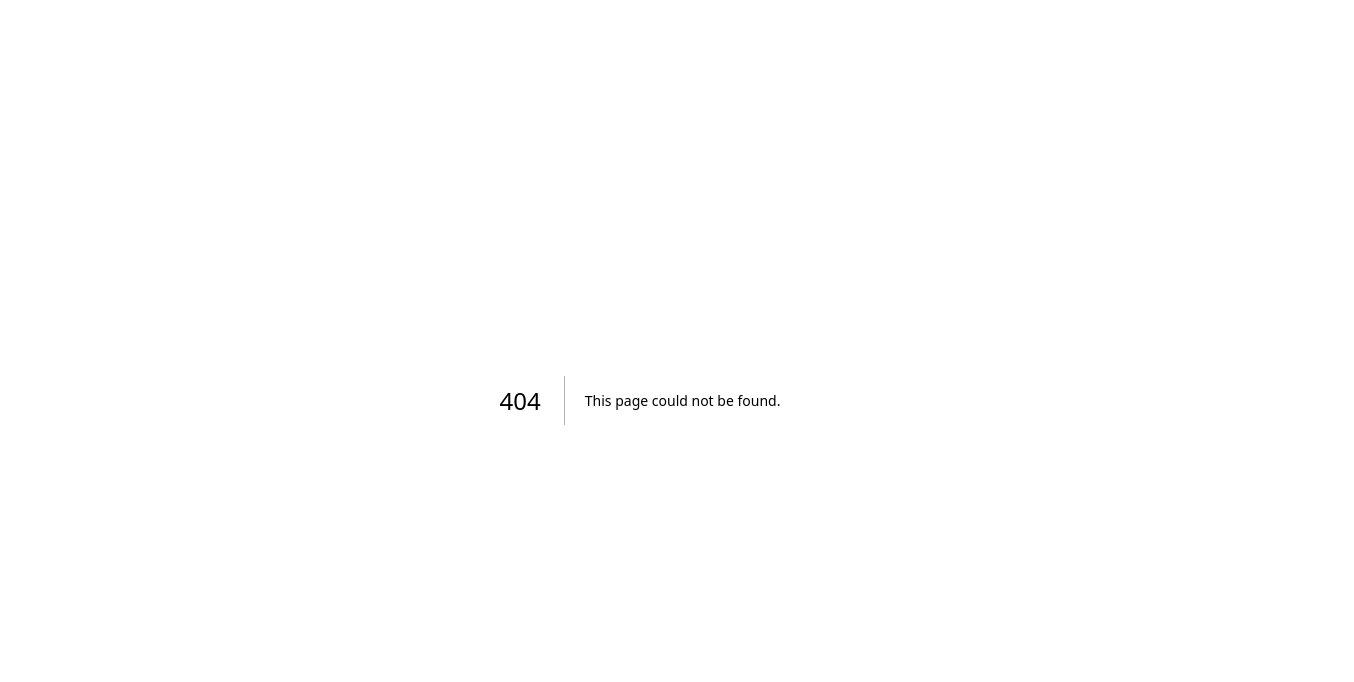
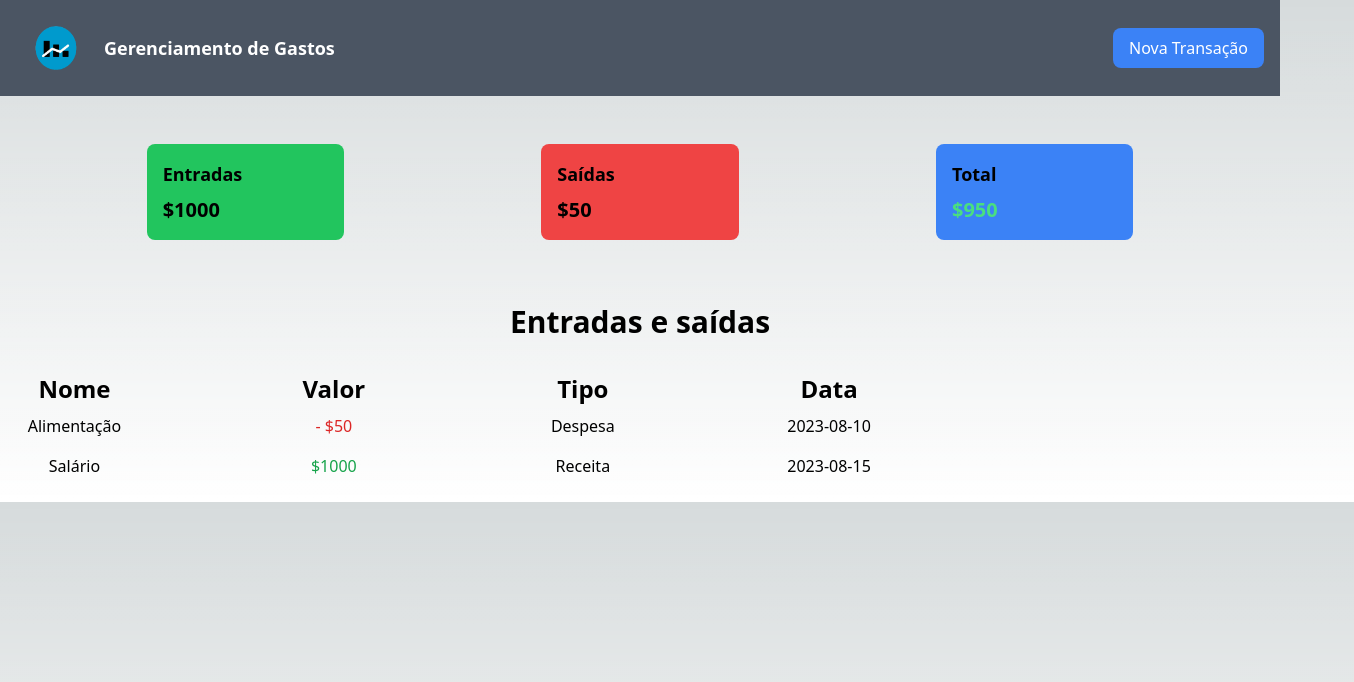
Before and after one commit to Mikael-Kalashnikov/sistema-de-controle-de-gastos-pessoais, a Next.js app: page /home in a window 1280 px wide. Before the commit this address had no page. Shown: the top 682 px of the page, 1354 px wide, since content can reach past the window. Built offline with nearby package versions, Linux system fonts and the light colour scheme.

Commit message:
Create home page

```diff
--- /dev/null
+++ b/pages/home/index.tsx
@@ -0,0 +1,111 @@
+import Link from "next/link";
+import React from "react";
+import logo from "../Images/logo.png";
+
+function Home() {
+  const transactions = [
+    {
+      id: 1,
+      name: "Alimentação",
+      amount: -50,
+      type: "Despesa",
+      date: "2023-08-10",
+    },
+    {
+      id: 2,
+      name: "Salário",
+      amount: 1000,
+      type: "Receita",
+      date: "2023-08-15",
+    },
+  ];
+
+  const totalEntradas = transactions.reduce((total, transaction) => {
+    return transaction.amount > 0 ? total + transaction.amount : total;
+  }, 0);
+
+  const totalSaidas = transactions.reduce((total, transaction) => {
+    return transaction.amount < 0 ? total - transaction.amount : total;
+  }, 0);
+
+  const total = totalEntradas - totalSaidas;
+
+  return (
+    <div>
+      <div className="flex justify-between items-center p-4 bg-gray-600 text-white">
+        <div className="flex items-center">
+          <img src={logo.src} alt="Logo" className="w-20 h-16 mr-2" />
+          <h1 className="text-lg font-semibold">Gerenciamento de Gastos</h1>
+        </div>
+        <Link href={""}>
+          <button className="bg-blue-500 text-white px-4 py-2 rounded-lg hover:bg-blue-600">
+            Nova Transação
+          </button>
+        </Link>
+      </div>
+      <div className="flex justify-around p-12">
+        <div className="w-2/12 bg-green-500 p-4 rounded-lg">
+          <h2 className="text-lg font-semibold mb-2">Entradas</h2>
+          <p className="text-xl font-bold">${totalEntradas}</p>
+        </div>
+        <div className="w-2/12 bg-red-500 p-4 rounded-lg">
+          <h2 className="text-lg font-semibold mb-2">Saídas</h2>
+          <p className="text-xl font-bold">${totalSaidas}</p>
+        </div>
+        <div className="w-2/12 bg-blue-500 p-4 rounded-lg">
+          <h2 className="text-lg font-semibold mb-2">Total</h2>
+          <p
+            className={`text-xl font-bold ${
+              total >= 0 ? "text-green-400" : "text-red-400"
+            }`}
+          >
+            ${total}
+          </p>
+        </div>
+      </div>
+      <div className="flex justify-center">
+        <div className="p-4">
+          <h1 className="font-semibold mb-8 text-3xl text-center">
+            Entradas e saídas
+          </h1>
+          <table className="w-full">
+            <thead>
+              <tr className="text-2xl">
+                <th className="px-24">Nome</th>
+                <th className="px-24">Valor</th>
+                <th className="px-24">Tipo</th>
+                <th className="px-24">Data</th>
+                <th className="px-24"></th>
+                <th className="px-24"></th>
+              </tr>
+            </thead>
+            <tbody>
+              {transactions.map((transaction) => (
+                <tr key={transaction.id}>
+                  <td className="p-2 text-center">{transaction.name}</td>
+                  <td
+                    className={`p-2 text-center ${
+                      transaction.amount > 0 ? "text-green-600" : "text-red-600"
+                    }`}
+                  >
+                    {transaction.amount >= 0
+                      ? `$${transaction.amount}`
+                      : `- $${-transaction.amount}`}
+                  </td>
+                  <td className="p-2 text-center">{transaction.type}</td>
+                  <td className="p-2 text-center">{transaction.date}</td>
+                  <td className="p-2 text-center">
+                    <Link href={""}></Link>
+                  </td>
+                  <td className="p-2 text-center"></td>
+                </tr>
+              ))}
+            </tbody>
+          </table>
+        </div>
+      </div>
+    </div>
+  );
+}
+
+export default Home;
--- a/pages/index.tsx
+++ b/pages/index.tsx
@@ -5,5 +5,5 @@ import Login from "./login";
 const inter = Inter({ subsets: ["latin"] });
 
 export default function Home() {
-  return <Login></Login>;
+  return <Login onLogin={undefined}></Login>;
 }
--- a/pages/login/index.tsx
+++ b/pages/login/index.tsx
@@ -1,5 +1,5 @@
 import React, { useState } from "react";
-import logo from "../Images/logo.png"; // Importando a imagem
+import logo from "../Images/logo.png";
 
 function Login({ onLogin }) {
   const [username, setUsername] = useState("");
@@ -12,10 +12,10 @@ function Login({ onLogin }) {
 
   return (
     <div className="flex justify-center items-center h-screen">
-      <div className="w-5/12 p-30 bg-white border rounded-3xl shadow-lg flex flex-col">
-        <div className="w-full flex flex-col items-center mb-12">
-          <img src={logo.src} alt="Logo" className="w-60 h-50 mb-4" />
-          <h1 className="text-3xl text-center text-black font-semibold">
+      <div className="w-5/12 p-30 bg-gray-600 border rounded-3xl shadow-lg flex flex-col">
+        <div className="w-full flex flex-col items-center">
+          <img src={logo.src} alt="Logo" className="w-60 h-50" />
+          <h1 className="text-3xl text-center text-white font-semibold">
             Gerenciamento de gastos
             <br />
             pessoais
@@ -24,21 +24,21 @@ function Login({ onLogin }) {
         <div className="w-full p-8">
           <form onSubmit={handleSubmit} className="flex flex-col items-center">
             <input
-              className="w-7/12 mx-auto p-4 mb-8 text-black border rounded bg-slate-200 border-gray-300"
+              className="w-8/12 mx-auto p-4 mb-8 text-black border rounded bg-slate-200 border-gray-300"
               type="text"
               placeholder="Login"
               value={username}
               onChange={(e) => setUsername(e.target.value)}
             />
             <input
-              className="w-7/12 mx-auto p-4 mb-8 text-black border rounded bg-slate-200 border-gray-300"
+              className="w-8/12 mx-auto p-4 mb-8 text-black border rounded bg-slate-200 border-gray-300"
               type="password"
               placeholder="Senha"
               value={password}
               onChange={(e) => setPassword(e.target.value)}
             />
             <button
-              className="w-3/12 mx-auto bg-black text-white text-3xl p-3 rounded-2xl hover:bg-slate-300 hover:text-black"
+              className="w-3/12 mx-auto bg-blue-500 text-white text-3xl p-3 rounded-2xl hover:bg-blue-600"
               type="submit"
             >
               Entrar
```
